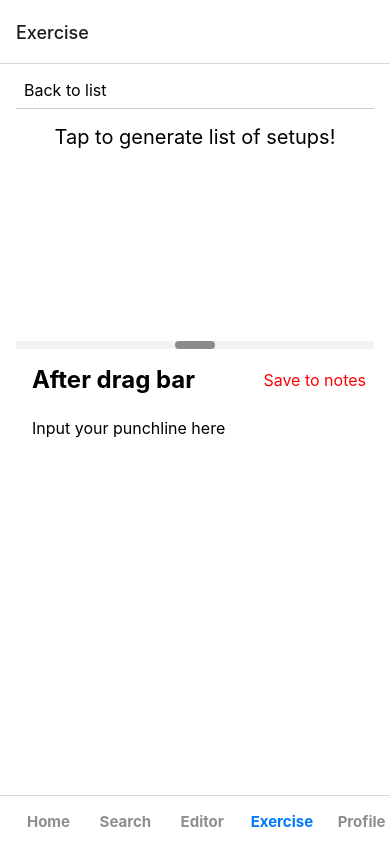
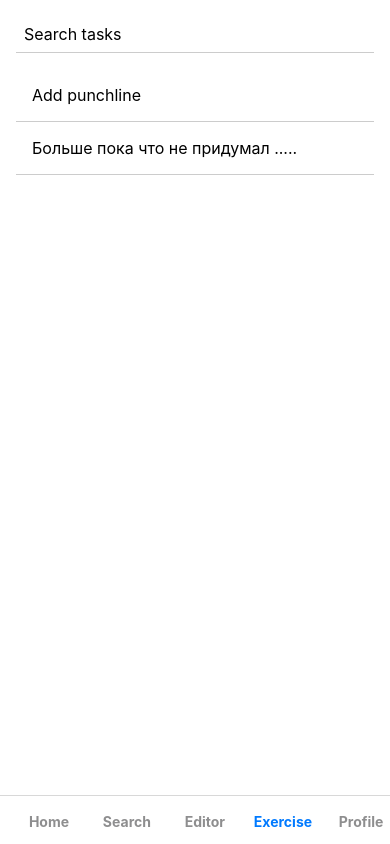
Before and after one commit to Jaringyad/AwesomeProject, a React Native app: screen /Exercise in a window 390 px wide. Built offline with nearby package versions, Linux system fonts and the light colour scheme.

Commit message:
exercises screen added

```diff
--- /dev/null
+++ b/src/components/Exercise/SearchBar.tsx
@@ -0,0 +1,35 @@
+import React from 'react';
+import { TextInput, StyleSheet, TextInputProps } from 'react-native';
+
+interface SearchBarProps extends TextInputProps {
+  value: string;
+  onTextChange: (text: string) => void;
+}
+
+const SearchBar: React.FC<SearchBarProps> = ({ value, onTextChange, ...props }) => {
+  return (
+    <TextInput
+      style={styles.searchInput}
+      placeholder="Search tasks"
+      value={value}
+      onChangeText={onTextChange}
+      {...props}
+    />
+  );
+};
+
+const styles = StyleSheet.create({
+    searchInput: {
+      fontSize: 16,
+      padding: 8,
+      borderBottomColor: '#CCCCCC',
+      borderBottomWidth: 1, // Толщина границы, как в компонентах Header
+      borderTopWidth: 0,
+      borderLeftWidth: 0,
+      borderRightWidth: 0,
+      marginBottom: 16,
+    },
+  });
+
+
+export default SearchBar;
--- /dev/null
+++ b/src/components/Exercise/TaskItem.tsx
@@ -0,0 +1,34 @@
+import React from 'react';
+import { View, Text, TouchableOpacity, StyleSheet } from 'react-native';
+
+interface Task {
+  id: number;
+  name: string;
+}
+
+interface TaskItemProps {
+  task: Task;
+  onPress: () => void;
+}
+
+const TaskItem: React.FC<TaskItemProps> = ({ task, onPress }) => {
+  return (
+    <TouchableOpacity style={styles.taskItem} onPress={onPress}>
+      <Text style={styles.taskText}>{task.name}</Text>
+    </TouchableOpacity>
+  );
+};
+
+const styles = StyleSheet.create({
+  taskItem: {
+    padding: 16,
+    borderBottomColor: '#CCCCCC',
+    borderBottomWidth: 1,
+  },
+  taskText: {
+    fontSize: 16,
+    color: 'black',
+  },
+});
+
+export default TaskItem;
--- a/src/navigator/AppNavigator.tsx
+++ b/src/navigator/AppNavigator.tsx
@@ -13,11 +13,10 @@ const AppNavigator = () => {
       <Tab.Navigator
         screenOptions={{
           tabBarLabelPosition: "beside-icon",
-          tabBarLabelStyle: {
-            fontWeight: "700",
-            fontSize: 15
-          },
           tabBarIconStyle: { display: "none" },
+          tabBarLabelStyle: styles.tabBarLabel,
+          headerShown: false,
+          tabBarIcon: () => null,
         }}
       >
         <Tab.Screen
@@ -34,7 +33,7 @@ const AppNavigator = () => {
         />
         <Tab.Screen
           name="Exercise"
-          component={JokeGeneratorScreen}
+          component={ExerciseScreen}
         />
         <Tab.Screen
           name="Profile"
--- a/src/screens/ExerciseScreen.tsx
+++ b/src/screens/ExerciseScreen.tsx
@@ -1,10 +1,46 @@
-import React from 'react';
-import { View, Text, StyleSheet } from 'react-native';
+import React, { useState } from 'react';
+import { View, FlatList, StyleSheet, Text } from 'react-native';
+import SearchBar from '../components/Exercise/SearchBar';
+import TaskItem from '../components/Exercise/TaskItem';
 
-const ScreenName = () => {
+interface Exercise {
+  id: number;
+  name: string;
+  description?: string;
+}
+
+interface TaskItemProps {
+  task: Exercise;
+  onPress: (id: number) => void;
+}
+
+const ExerciseScreen: React.FC = () => {
+  const [searchText, setSearchText] = useState<string>('');
+  const [exercises, setExercises] = useState<Exercise[]>([
+    { id: 1, name: 'Add punchline' },
+    { id: 2, name: 'Больше пока что не придумал .....'}
+    // ... другие упражнения
+  ]);
+  const filteredExercises = exercises.filter(exercise =>
+    exercise.name.toLowerCase().includes(searchText.toLowerCase())
+  );
+
+
+  const handleExercisePress = (exerciseId: number) => {
+    // TODO: Реализовать переход на соответствующий экран
+    // Например: navigation.navigate('ExerciseDetailScreen', { exerciseId });
+  };
+
   return (
     <View style={styles.container}>
-      <Text>Exercise screen</Text>
+      <SearchBar value={searchText} onTextChange={setSearchText} />
+      <FlatList
+        data={filteredExercises}
+        renderItem={({ item }) => (
+          <TaskItem task={item} onPress={() => handleExercisePress(item.id)} />
+        )}
+        keyExtractor={(item) => item.id.toString()}
+      />
     </View>
   );
 };
@@ -12,9 +48,9 @@ const ScreenName = () => {
 const styles = StyleSheet.create({
   container: {
     flex: 1,
-    justifyContent: 'center',
-    alignItems: 'center',
+    padding: 16,
+    backgroundColor: '#FFFFFF',
   },
 });
 
-export default ScreenName;
+export default ExerciseScreen;
```
Also changed, not shown: src/components/Exercise/index.ts (added).
